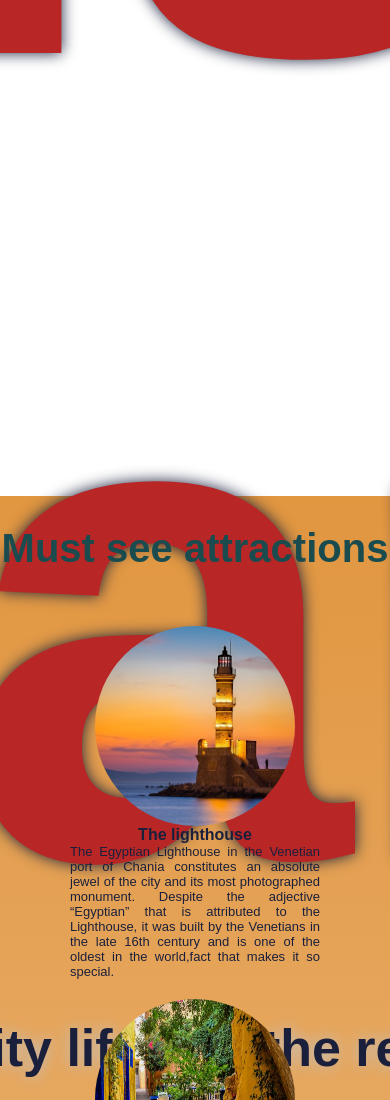
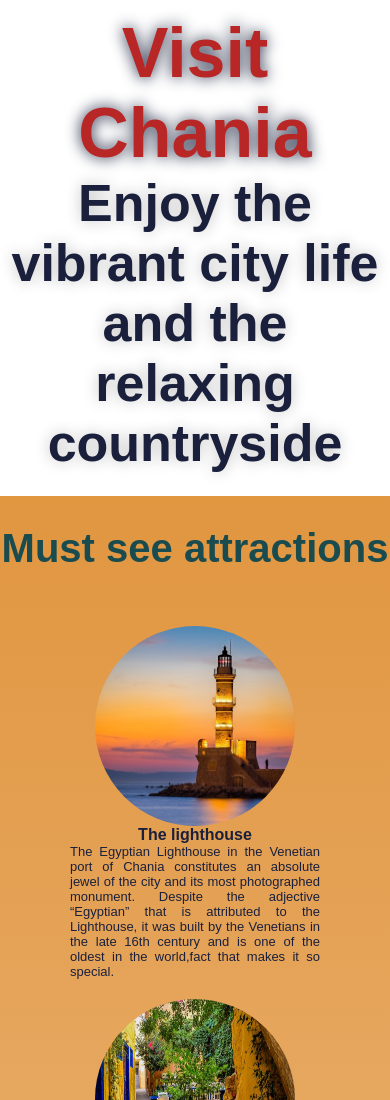
Before and after one commit to AngelikiMew/MyHomeTown, a plain HTML site: page index.html in a window 390 px wide. Shown: the top 1100 px of the page. Drawn offline with Linux system fonts and the light colour scheme; a web font is replaced by a local one.

Commit message:
updated the css for mobile view
added some comments to the css. your website is really fantastic  💪🏼

```diff
--- a/styles.css
+++ b/styles.css
@@ -44,7 +44,7 @@ body::-webkit-scrollbar{
 /* font size of 100px is too huge for mobile view so i reduced it to 70px */
 
 .header h1{
-  font-size: 700px;
+  font-size: 70px;
   font-weight: bold;
   color: #B82626ff;
   text-shadow: 0 0 15px #1A203Cff;
```
